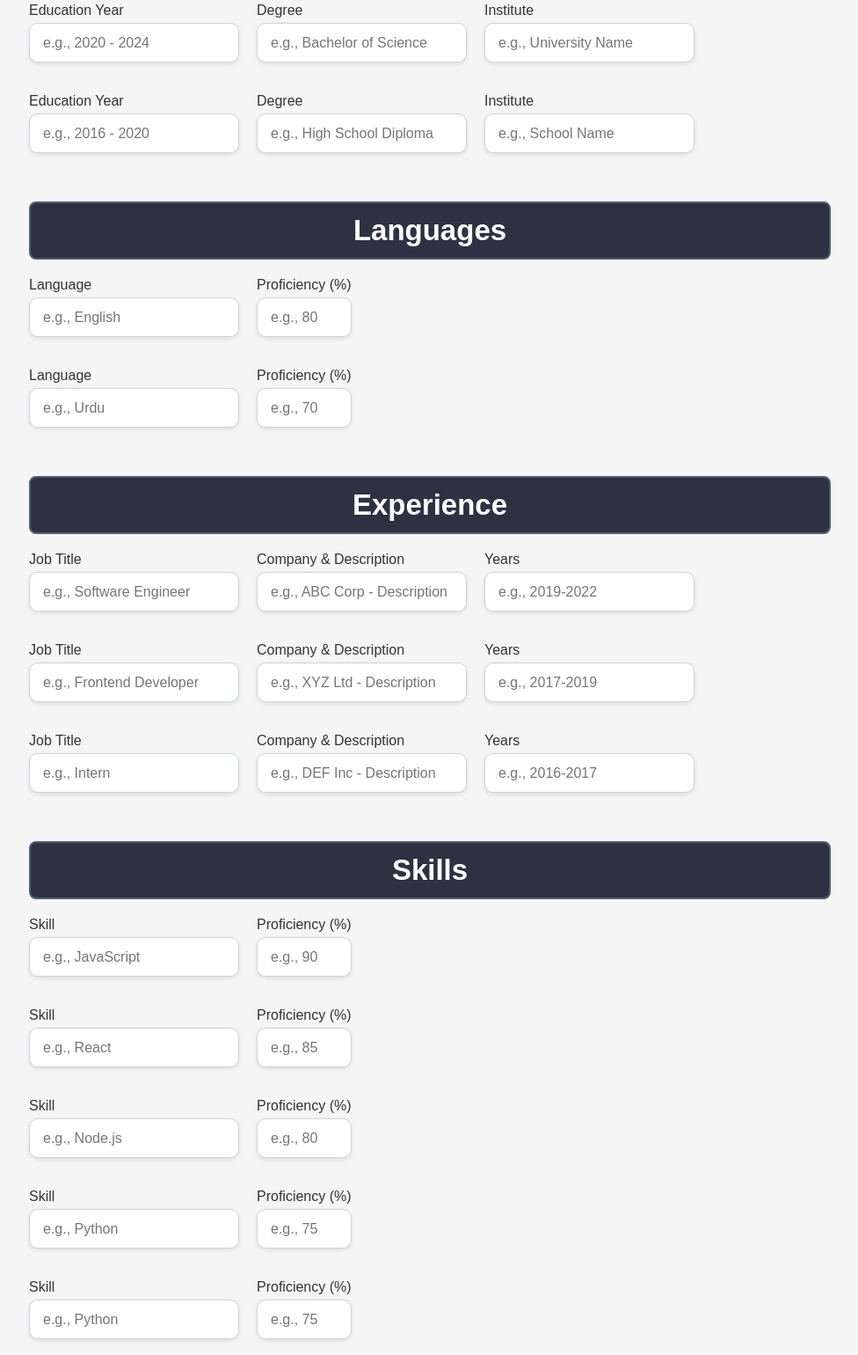
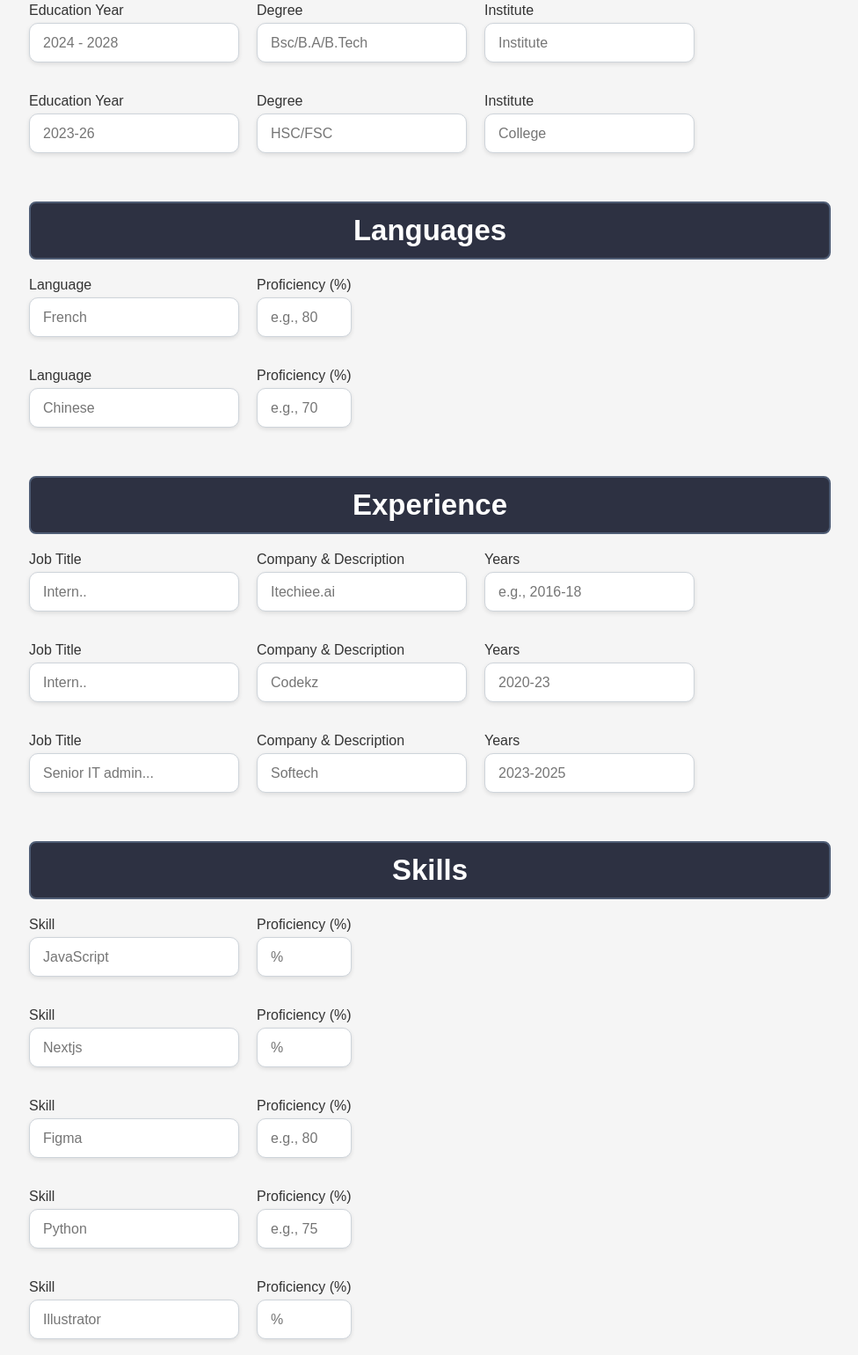
Before and after one commit to hammadurrehman2006/Dynamic_Resume_Builder, a plain HTML site: page html/index.html in a window 1280 px wide. Shown: the part 1194-2734 px from the top of the page at 88% size, without its empty margins (151-1127 px from the left). Drawn offline with Linux system fonts and the light colour scheme; files that its build step writes are made by us from their sources; files whose address does not match are found by name.

Commit message:
Update index.html

```diff
--- a/html/index.html
+++ b/html/index.html
@@ -71,30 +71,30 @@
                 <div class="input-group">
                     <div class="input-label">
                         <label for="edu-year-1">Education Year</label>
-                        <input type="text" id="edu-year-1" placeholder="e.g., 2020 - 2024" required>
+                        <input type="text" id="edu-year-1" placeholder="2024 - 2028" required>
                     </div>
                     <div class="input-label">
                         <label for="edu-degree-1">Degree</label>
-                        <input type="text" id="edu-degree-1" placeholder="e.g., Bachelor of Science" required>
+                        <input type="text" id="edu-degree-1" placeholder="Bsc/B.A/B.Tech" required>
                     </div>
                     <div class="input-label">
                         <label for="edu-institute-1">Institute</label>
-                        <input type="text" id="edu-institute-1" placeholder="e.g., University Name" required>
+                        <input type="text" id="edu-institute-1" placeholder="Institute" required>
                     </div>
                 </div>
 
                 <div class="input-group">
                     <div class="input-label">
                         <label for="edu-year-2">Education Year</label>
-                        <input type="text" id="edu-year-2" placeholder="e.g., 2016 - 2020" required>
+                        <input type="text" id="edu-year-2" placeholder="2023-26" required>
                     </div>
                     <div class="input-label">
                         <label for="edu-degree-2">Degree</label>
-                        <input type="text" id="edu-degree-2" placeholder="e.g., High School Diploma" required>
+                        <input type="text" id="edu-degree-2" placeholder="HSC/FSC" required>
                     </div>
                     <div class="input-label">
                         <label for="edu-institute-2">Institute</label>
-                        <input type="text" id="edu-institute-2" placeholder="e.g., School Name" required>
+                        <input type="text" id="edu-institute-2" placeholder="College" required>
                     </div>
                 </div>
             </div>
@@ -107,7 +107,7 @@
                 <div class="input-group">
                     <div class="input-label">
                         <label for="language-1">Language</label>
-                        <input type="text" id="language-1" placeholder="e.g., English" required>
+                        <input type="text" id="language-1" placeholder="French" required>
                     </div>
                     <div class="input-label">
                         <label for="proficiency-1">Proficiency (%)</label>
@@ -118,7 +118,7 @@
                 <div class="input-group">
                     <div class="input-label">
                         <label for="language-2">Language</label>
-                        <input type="text" id="language-2" placeholder="e.g., Urdu" required>
+                        <input type="text" id="language-2" placeholder="Chinese" required>
                     </div>
                     <div class="input-label">
                         <label for="proficiency-2">Proficiency (%)</label>
@@ -135,45 +135,45 @@
                 <div class="input-group">
                     <div class="input-label">
                         <label for="job-title-1">Job Title</label>
-                        <input type="text" id="job-title-1" placeholder="e.g., Software Engineer" required>
+                        <input type="text" id="job-title-1" placeholder="Intern.." required>
                     </div>
                     <div class="input-label">
                         <label for="company-desc-1">Company & Description</label>
-                        <input type="text" id="company-desc-1" placeholder="e.g., ABC Corp - Description" required>
+                        <input type="text" id="company-desc-1" placeholder="Itechiee.ai" required>
                     </div>
                     <div class="input-label">
                         <label for="years-1">Years</label>
-                        <input type="text" id="years-1" placeholder="e.g., 2019-2022" required>
+                        <input type="text" id="years-1" placeholder="e.g., 2016-18" required>
                     </div>
                 </div>
 
                 <div class="input-group">
                     <div class="input-label">
                         <label for="job-title-2">Job Title</label>
-                        <input type="text" id="job-title-2" placeholder="e.g., Frontend Developer" required>
+                        <input type="text" id="job-title-2" placeholder="Intern.." required>
                     </div>
                     <div class="input-label">
                         <label for="company-desc-2">Company & Description</label>
-                        <input type="text" id="company-desc-2" placeholder="e.g., XYZ Ltd - Description" required>
+                        <input type="text" id="company-desc-2" placeholder="Codekz" required>
                     </div>
                     <div class="input-label">
                         <label for="years-2">Years</label>
-                        <input type="text" id="years-2" placeholder="e.g., 2017-2019" required>
+                        <input type="text" id="years-2" placeholder="2020-23" required>
                     </div>
                 </div>
 
                 <div class="input-group">
                     <div class="input-label">
                         <label for="job-title-3">Job Title</label>
-                        <input type="text" id="job-title-3" placeholder="e.g., Intern" required>
+                        <input type="text" id="job-title-3" placeholder="Senior IT admin..." required>
                     </div>
                     <div class="input-label">
                         <label for="company-desc-3">Company & Description</label>
-                        <input type="text" id="company-desc-3" placeholder="e.g., DEF Inc - Description" required>
+                        <input type="text" id="company-desc-3" placeholder="Softech" required>
                     </div>
                     <div class="input-label">
                         <label for="years-3">Years</label>
-                        <input type="text" id="years-3" placeholder="e.g., 2016-2017" required>
+                        <input type="text" id="years-3" placeholder="2023-2025" required>
                     </div>
                 </div>
             </div>
@@ -186,29 +186,29 @@
                 <div class="input-group">
                     <div class="input-label">
                         <label for="skill-1">Skill</label>
-                        <input type="text" id="skill-1" placeholder="e.g., JavaScript" required>
+                        <input type="text" id="skill-1" placeholder="JavaScript" required>
                     </div>
                     <div class="input-label">
                         <label for="skill-level-1">Proficiency (%)</label>
-                        <input type="number" id="skill-level-1" placeholder="e.g., 90" min="0" max="100" required>
+                        <input type="number" id="skill-level-1" placeholder="%" min="0" max="100" required>
                     </div>
                 </div>
 
                 <div class="input-group">
                     <div class="input-label">
                         <label for="skill-2">Skill</label>
-                        <input type="text" id="skill-2" placeholder="e.g., React" required>
+                        <input type="text" id="skill-2" placeholder="Nextjs" required>
                     </div>
                     <div class="input-label">
                         <label for="skill-level-2">Proficiency (%)</label>
-                        <input type="number" id="skill-level-2" placeholder="e.g., 85" min="0" max="100" required>
+                        <input type="number" id="skill-level-2" placeholder="%" min="0" max="100" required>
                     </div>
                 </div>
 
                 <div class="input-group">
                     <div class="input-label">
                         <label for="skill-3">Skill</label>
-                        <input type="text" id="skill-3" placeholder="e.g., Node.js" required>
+                        <input type="text" id="skill-3" placeholder="Figma" required>
                     </div>
                     <div class="input-label">
                         <label for="skill-level-3">Proficiency (%)</label>
@@ -219,7 +219,7 @@
                 <div class="input-group">
                     <div class="input-label">
                         <label for="skill-4">Skill</label>
-                        <input type="text" id="skill-4" placeholder="e.g., Python" required>
+                        <input type="text" id="skill-4" placeholder="Python" required>
                     </div>
                     <div class="input-label">
                         <label for="skill-level-4">Proficiency (%)</label>
@@ -230,11 +230,11 @@
                 <div class="input-group">
                     <div class="input-label">
                         <label for="skill-5">Skill</label>
-                        <input type="text" id="skill-5" placeholder="e.g., Python" required>
+                        <input type="text" id="skill-5" placeholder="Illustrator" required>
                     </div>
                     <div class="input-label">
                         <label for="skill-level-5">Proficiency (%)</label>
-                        <input type="number" id="skill-level-5" placeholder="e.g., 75" min="0" max="100" required>
+                        <input type="number" id="skill-level-5" placeholder="%" min="0" max="100" required>
                     </div>
                 </div>
             </div>
```
